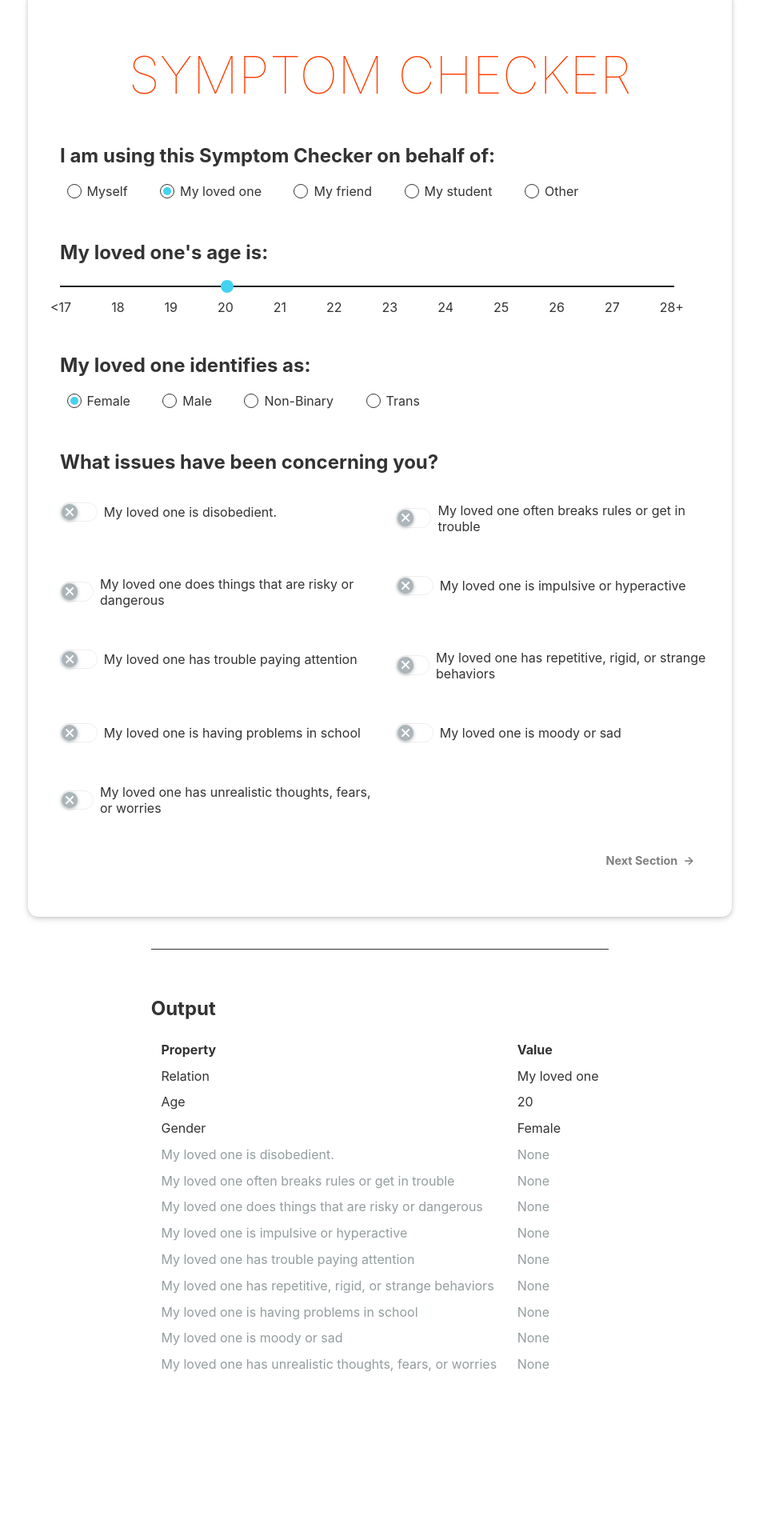
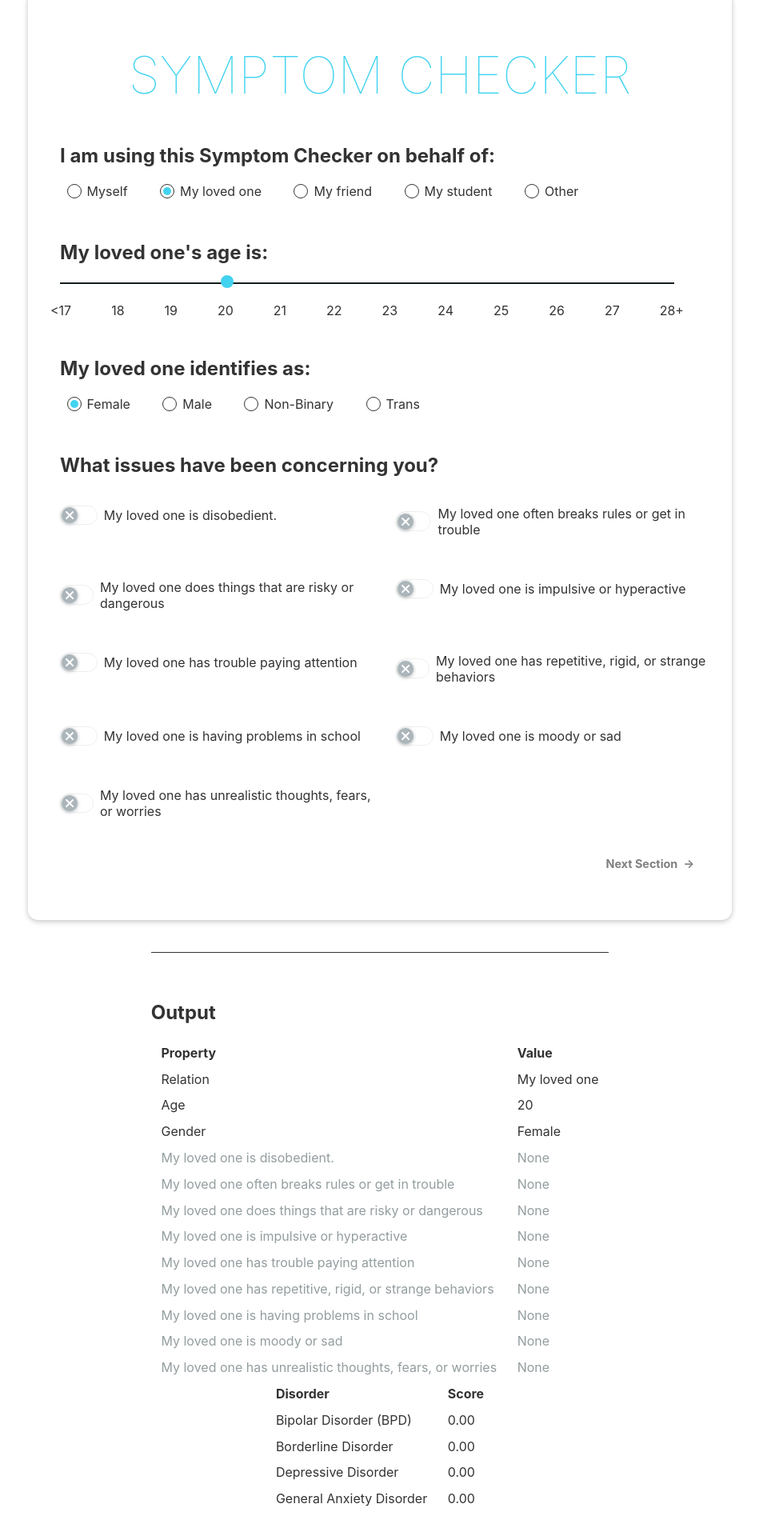
Before and after one commit to franknoirot/symptom-checker, a Svelte app: page / in a window 1280 px wide. Shown: the part 92-2012 px from the top of the page at 80% size, without its empty margins (165-1114 px from the left). Before the commit the page ends 1894 px from the top, so only its background shows below. Built offline with nearby package versions, Linux system fonts and the light colour scheme.

Commit message:
Some styling tweaks for presenting

```diff
--- a/public/index.html
+++ b/public/index.html
@@ -4,13 +4,13 @@
 	<meta charset='utf-8'>
 	<meta name='viewport' content='width=device-width,initial-scale=1'>
 
-	<title>Svelte app</title>
+	<title>Symptom Checker Prototype</title>
 
-	<link rel='icon' type='image/png' href='/favicon.png'>
-	<link rel='stylesheet' href='/global.css'>
-	<link rel='stylesheet' href='/build/bundle.css'>
+	<link rel='icon' type='image/ico' href='/favicon.png'>
+	<link rel='stylesheet' href='./global.css'>
+	<link rel='stylesheet' href='./build/bundle.css'>
 
-	<script defer src='/build/bundle.js'></script>
+	<script defer src='./build/bundle.js'></script>
 </head>
 
 <body>
--- a/src/App.svelte
+++ b/src/App.svelte
@@ -2,6 +2,7 @@
 	import Intro from './views/Intro.svelte'
 	import Drilldown from './views/Drilldown.svelte'
 	import Output from './views/Output.svelte'
+	import Results from './views/Results.svelte'
 	import { currSection, sectionValues, questions, age, relation } from './stores.js'
 
 	function changeSection(step) {
@@ -17,6 +18,8 @@
 	<Intro />
 	{:else if ($currSection === 'behaviors')}
 	<Drilldown />
+	{:else if ($currSection === 'results')}
+	<Results />
 	{/if}
 	<div class='section-btns'>
 		{#if sectionValues.indexOf($currSection) > 0}
@@ -78,7 +81,7 @@
 	}
 
 	h1 {
-		color: #ff3e00;
+		color: hsl(var(--primary_hsl));
 		text-transform: uppercase;
 		font-size: 4em;
 		font-weight: 100;
--- a/src/components/Slider.svelte
+++ b/src/components/Slider.svelte
@@ -25,12 +25,14 @@
         display: flex;
         flex-direction: column;
         align-items: center;
-        margin: 1em 0;
+        margin: 1.5em 0 0 0;
         width: calc(100% - 1.75em);
     }
     .styled_input {
         width: 100%;
         height: 1em;
+        top: 0;
+        transform: translateY(-50%);
         pointer-events: none;
     }
     .styled_input::before {
@@ -56,13 +58,14 @@
         height: 1em;
         border-radius: 50%;
         background: hsl(var(--primary_hsl));
-        transform: translate(-50%);
+        transform: translate(-50%, -2px);
         transition: all .09s ease-in-out;
     }
 
     input {
         height: 2em;
-        width: calc(100% - 1em);
+        width: 100%;
+        padding: 0;
         margin: auto;
         opacity: 0;
         position: absolute;
--- a/src/stores.js
+++ b/src/stores.js
@@ -1,4 +1,4 @@
-import { writable } from 'svelte/store'
+import { writable, derived } from 'svelte/store'
 
 export const currSection = writable('intro')
 export const currStep = writable(0)
@@ -12,6 +12,12 @@ export const questions = writable([
         checked: false,
         level: 0,
         levelMax: 2,
+        markers: [
+            {disorder: 'bipolar', weight: 0.4},
+            {disorder: 'borderline', weight: 0.6},
+            {disorder: 'depression', weight: 0.3},
+            {disorder: 'anxiety', weight: 0.4},
+        ],
         subquestions: [
             {
                 question: (subj, verbs) => `${verbs[0]} uncooperative, stubborn, or doesn't follow rules.`,
@@ -49,6 +55,12 @@ export const questions = writable([
         checked: false,
         level: 0,
         levelMax: 2,
+        markers: [
+            {disorder: 'bipolar', weight: 0.5},
+            {disorder: 'borderline', weight: 0.1},
+            {disorder: 'depression', weight: 0.4},
+            {disorder: 'anxiety', weight: 0.4},
+        ],
         subquestions: [],
     },
     {
@@ -57,6 +69,7 @@ export const questions = writable([
         checked: false,
         level: 0,
         levelMax: 2,
+        markers: [],
         subquestions: [],
     },
     {
@@ -65,6 +78,12 @@ export const questions = writable([
         checked: false,
         level: 0,
         levelMax: 2,
+        markers: [
+            {disorder: 'bipolar', weight: 0.7},
+            {disorder: 'borderline', weight: 0.6},
+            {disorder: 'depression', weight: 0.1},
+            {disorder: 'anxiety', weight: 0.2},
+        ],
         subquestions: [
             {
                 question: (subj, verbs) => `Blurt out words or interrupts more than other people.`,
@@ -95,6 +114,12 @@ export const questions = writable([
         checked: false,
         level: 0,
         levelMax: 2,
+        markers: [
+            {disorder: 'bipolar', weight: 0.3},
+            {disorder: 'borderline', weight: 0.3},
+            {disorder: 'depression', weight: 0.4},
+            {disorder: 'anxiety', weight: 0.5},
+        ],
         subquestions: [],
     },
     {
@@ -103,6 +128,12 @@ export const questions = writable([
         checked: false,
         level: 0,
         levelMax: 2,
+        markers: [
+            {disorder: 'bipolar', weight: 0.6},
+            {disorder: 'borderline', weight: 0.1},
+            {disorder: 'depression', weight: 0.2},
+            {disorder: 'anxiety', weight: 0.6},
+        ],
         subquestions: [
             {
                 question: (subj, verbs) => `Has habits or rituals they need to repeat over and over`,
@@ -147,6 +178,7 @@ export const questions = writable([
         checked: false,
         level: 0,
         levelMax: 2,
+        markers: [],
         subquestions: [],
     },
     {
@@ -155,6 +187,7 @@ export const questions = writable([
         checked: false,
         level: 0,
         levelMax: 2,
+        markers: [],
         subquestions: [],
     },
     {
@@ -163,6 +196,7 @@ export const questions = writable([
         checked: false,
         level: 0,
         levelMax: 2,
+        markers: [],
         subquestions: [],
     },
 ])
@@ -249,3 +283,21 @@ export const relationValues = [
 export const ageValues = ['<17', 18, 19, 20, 21, 22, 23, 24, 25, 26, 27, '28+']
 export const genderValues = ['Female', 'Male', 'Non-Binary', 'Trans']
 export const levelValues = ['Mild', 'Moderate', 'Severe']
+export const disorders = [
+    {
+        name: 'bipolar',
+        label: 'Bipolar Disorder (BPD)',
+    },
+    {
+        name: 'borderline',
+        label: 'Borderline Disorder',
+    },
+    {
+        name: 'depression',
+        label: 'Depressive Disorder',
+    },
+    {
+        name: 'anxiety',
+        label: 'General Anxiety Disorder',
+    },
+]
--- a/src/views/Drilldown.svelte
+++ b/src/views/Drilldown.svelte
@@ -1,6 +1,6 @@
 <script>
     import Question from '../components/Question.svelte'
-    import { currStep, questions, relation, relationValues, verbs } from '../stores.js'
+    import { currStep, questions, relation, relationValues, verbs, levelValues } from '../stores.js'
 
     $: checkedQuestions = $questions.filter(q => q.checked)
     $: checkedIndices = $questions.map((q,i) => q.checked ? i : -1).filter(id => id >= 0)
@@ -9,9 +9,15 @@
     function moveStep(n) {
         $currStep = $currStep + n
     }
+
 </script>
-
-    <h2>{ currQ.question(relationValues[$relation].default, currQ.verbs.map(v => verbs[v][relationValues[$relation].verb])) }</h2>
+<header>
+    <span class='reported'>You Reported</span>
+    <div>
+        <h2>{ currQ.question(relationValues[$relation].default, currQ.verbs.map(v => verbs[v][relationValues[$relation].verb])) }</h2>
+        <span class={'level '+ levelValues[currQ.level].toLowerCase()}>{ levelValues[currQ.level] }</span>
+    </div>
+</header>
 <div class='behavior-statements'>
     {#each currQ.subquestions as q, i (i)}
     <Question question={q.question(relationValues[$relation].default, q.verbs.map(v => verbs[v][relationValues[$relation].verb]))}
@@ -32,6 +38,56 @@
 </div>
 
 <style>
+    header {
+        text-align: left;
+        position: relative;
+        box-sizing: border-box;
+        padding-left: 2em;
+        margin-bottom: 5vh;
+    }
+
+    header div {
+        display: flex;
+        align-items: center;
+    }
+
+    h2 {
+        position: relative;
+        margin: 0;
+        margin-right: 1em;
+    }
+
+    h2::before {
+        content: '“';
+        position: absolute;
+        right: calc(100% + .1em);
+        top: .25em;
+        transform: translate(0,-50%);
+        font-size: 2em;
+        color: lightgray;
+    }
+
+    header .reported {
+        color: lightgray;
+        text-transform: uppercase;
+        font-size: 80%;
+        position: absolute;
+        left: 2.5em;
+        bottom: 100%;
+    }
+
+    header .level {
+        border: solid 1px;
+        border-radius: 2em;
+        font-size: 80%;
+        padding: .25em 1em;
+    }
+
+    .mild { color: hsl(120deg, 25%, 50%); }
+    .moderate { color: hsl(45deg, 40%, 50%); }
+    .severe { color: hsl(10deg, 30%, 60%); }
+
+
     .question-btns {
         width: 50%;
         margin: 1.5em auto;
--- a/src/views/Output.svelte
+++ b/src/views/Output.svelte
@@ -1,5 +1,27 @@
 <script>
-    import {relation, relationValues, age, ageValues, gender, genderValues, questions, levelValues, verbs} from '../stores.js'
+	import {relation, relationValues, age, ageValues, gender, genderValues, questions, levelValues, verbs, disorders } from '../stores.js'
+
+	$: estimatedDisorders = disorders.map(d => {
+		return {
+			...d,
+			level: $questions.reduce((acc, q) => {
+				const marker = q.markers.find(m => m.disorder === d.name)
+				if (marker && q.checked) {
+					const subScore = q.subquestions.length > 0
+									? q.subquestions.reduce((subAcc, subQ) => {
+										return (subQ.checked )
+											? subAcc + (1 + parseInt(subQ.level)) / parseInt(subQ.levelMax + 1)
+											: subAcc + 0
+									  }, 0) / q.subquestions.length / marker.weight
+									: 0
+					const score = (1 + parseInt(q.level) + subScore) * marker.weight
+
+					return acc + score
+				}
+				return acc + 0
+			}, 0)
+		}
+	})
 </script>
 
 <section>
@@ -49,6 +71,18 @@
 			{/if}
 			{/each}
 		</tbody>
+	</table>
+	<table>
+		<tr>
+			<th>Disorder</th>
+			<th>Score</th>
+		</tr>
+		{#each estimatedDisorders as disorder, k ('disorder-res_'+k)}
+		<tr>
+			<td>{ disorder.label }</td>
+			<td>{ disorder.level.toFixed(2) }</td>
+		</tr>
+		{/each}
 	</table>
 </section>
 
--- /dev/null
+++ b/src/views/Results.svelte
@@ -0,0 +1,44 @@
+<script>
+    import { questions, disorders } from '../stores.js'
+
+    $: estimatedDisorders = disorders.map(d => {
+		return {
+            ...d,
+			level: $questions.reduce((acc, q) => {
+				const marker = q.markers.find(m => m.disorder === d.name)
+				if (marker && q.checked) {
+					const subScore = q.subquestions.length > 0
+									? q.subquestions.reduce((subAcc, subQ) => {
+										return (subQ.checked )
+											? subAcc + (1 + parseInt(subQ.level)) / parseInt(subQ.levelMax + 1)
+											: subAcc + 0
+									  }, 0) / q.subquestions.length / marker.weight
+									: 0
+					const score = (1 + parseInt(q.level) + subScore) * marker.weight
+
+					return acc + score
+				}
+				return acc + 0
+			}, 0)
+		}
+    }).sort((a,b) => b.level - a.level)
+</script>
+
+<section>
+    {#each estimatedDisorders as disorder, i (disorder.name)}
+    <h2>{disorder.label}</h2>
+    <!-- <p>Score: {disorder.level.toFixed(3)}</p> -->
+    {/each}
+</section>
+
+<style>
+    section {
+        counter-reset: disorder;
+    }
+
+    h2::before {
+        counter-increment: disorder;
+        content: counter(disorder) '.';
+        margin-right: 1em;
+    }
+</style>
```
